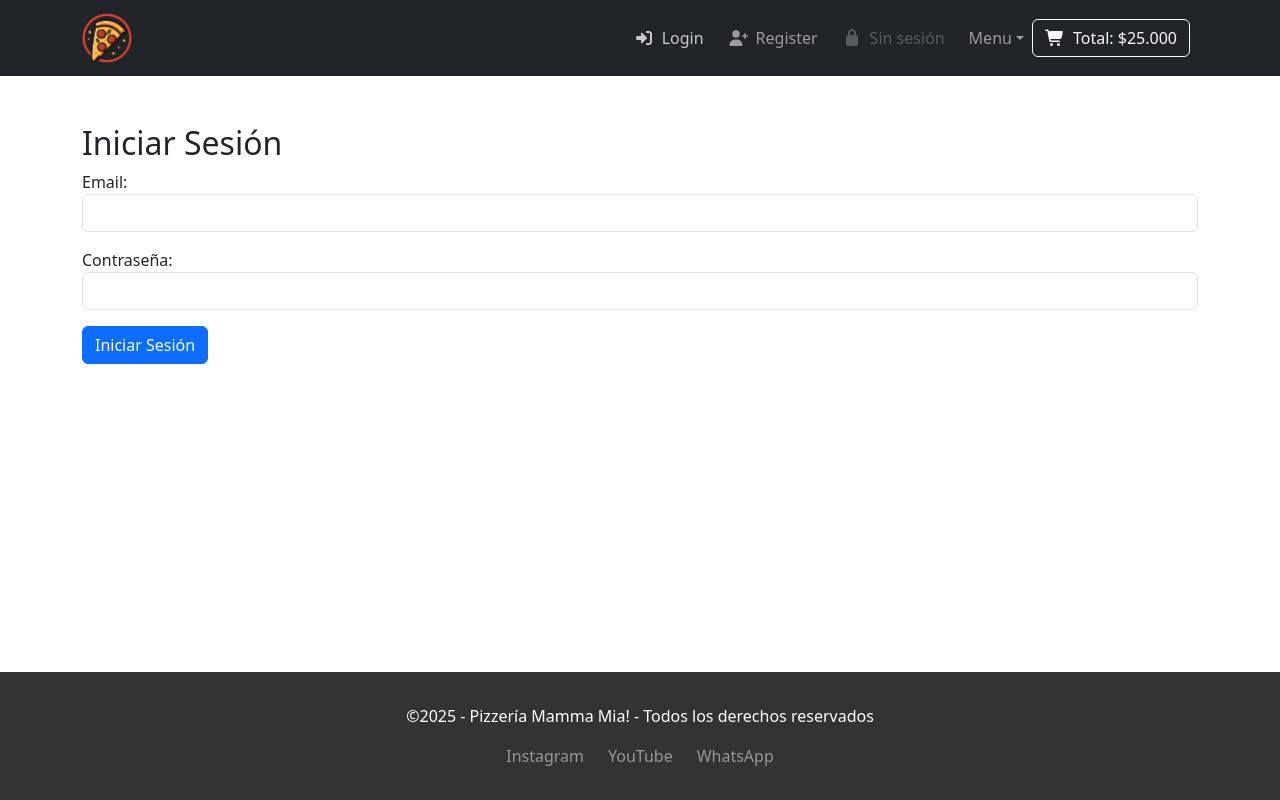
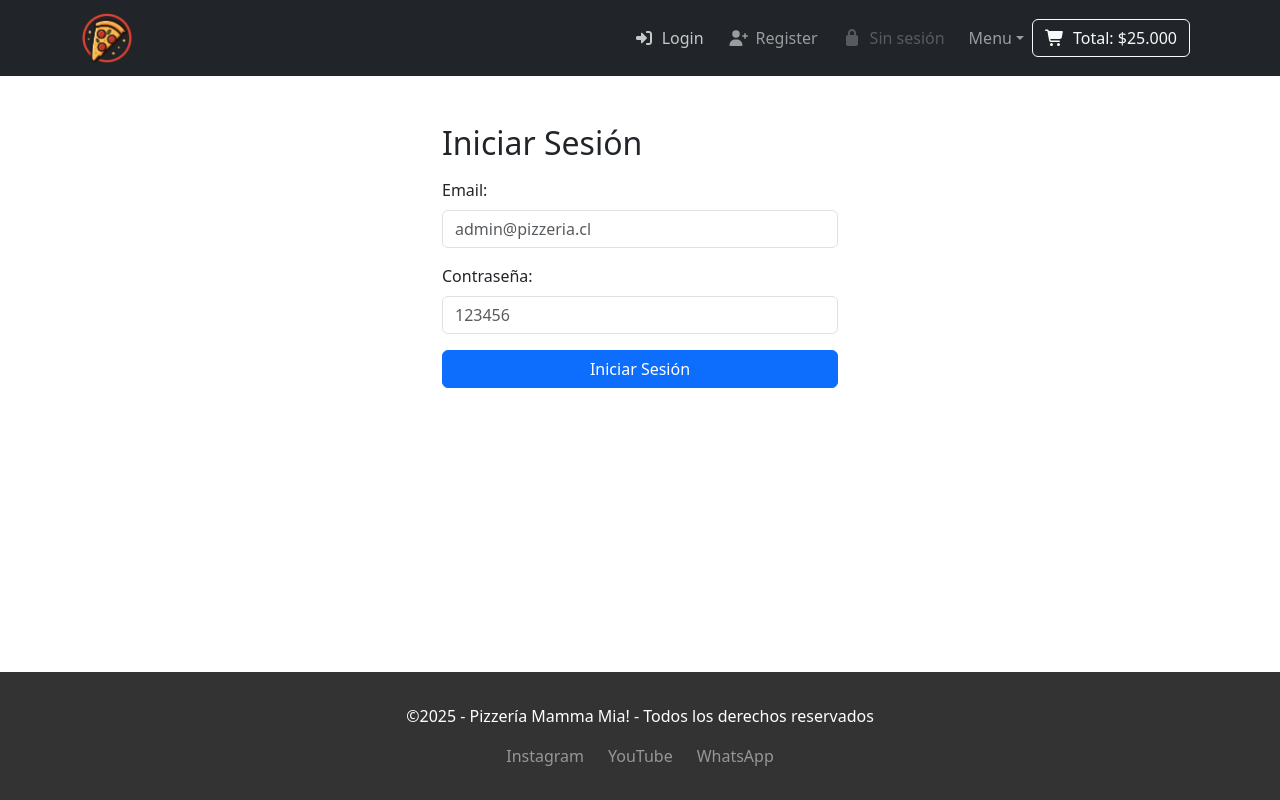
Before and after one commit to IvanLagos/pizzeria-mamma-mia-react, a React app: page / in a window 1280 px wide. Both pictures are taken after a click on the button "Login". Built offline with nearby package versions, Linux system fonts and the light colour scheme; the HTML template or start-up script is replaced by a standard one.

Commit message:
CorrectAnswer-Login

```diff
--- a/src/App.jsx
+++ b/src/App.jsx
@@ -4,8 +4,8 @@ import 'bootstrap/dist/css/bootstrap.min.css';
 import NavBarComponent from './assets/components/navbar/NavBarComponent';
 import HomeComponent from './assets/components/home/HomeComponent';
 import FooterComponent from './assets/components/footer/FooterComponent';
-import Register from './assets/components/register/Register';
-import Login from './assets/components/login/Login';
+import RegisterComponent from './assets/components/register/RegisterComponent';
+import LoginComponent from './assets/components/login/LoginComponent';
 
 function App() {
   const [vista, setVista] = useState("home");
@@ -16,8 +16,8 @@ function App() {
 
       <div className="content-wrapper">
         {vista === "home" && <HomeComponent />}
-        {vista === "register" && <Register />}
-        {vista === "login" && <Login />}
+        {vista === "register" && <RegisterComponent />}
+        {vista === "login" && <LoginComponent />}
       </div>
 
       <FooterComponent />
--- a/src/assets/components/login/Login.jsx
+++ /dev/null
@@ -1,59 +0,0 @@
-import { useState } from "react";
-
-const Login = () => {
-  const [email, setEmail] = useState("");
-  const [password, setPassword] = useState("");
-  const [mensaje, setMensaje] = useState("");
-
-  const handleSubmit = (e) => {
-    e.preventDefault();
-
-    if (!email || !password) {
-      setMensaje("Todos los campos son obligatorios");
-      return;
-    }
-
-    if (password.length < 6) {
-      setMensaje("La contraseña debe tener al menos 6 caracteres");
-      return;
-    }
-
-    setMensaje("¡Inicio de sesión exitoso!");
-  };
-
-  return (
-    <div className="container mt-5">
-      <h2>Iniciar Sesión</h2>
-      <form onSubmit={handleSubmit}>
-
-        <div className="mb-3">
-          <label>Email:</label>
-          <input
-            type="email"
-            className="form-control"
-            value={email}
-            onChange={(e) => setEmail(e.target.value)}
-          />
-        </div>
-
-        <div className="mb-3">
-          <label>Contraseña:</label>
-          <input
-            type="password"
-            className="form-control"
-            value={password}
-            onChange={(e) => setPassword(e.target.value)}
-          />
-        </div>
-
-        <button type="submit" className="btn btn-primary">
-          Iniciar Sesión
-        </button>
-      </form>
-
-      {mensaje && <p className="mt-3 alert alert-info">{mensaje}</p>}
-    </div>
-  );
-};
-
-export default Login;
--- /dev/null
+++ b/src/assets/components/login/LoginComponent.jsx
@@ -0,0 +1,100 @@
+import { useState } from "react";
+
+const VALID_EMAIL = "admin@pizzeria.cl";
+const VALID_PASS  = "123456";
+
+const LoginComponent = () => {
+  const [email, setEmail] = useState("");
+  const [password, setPassword] = useState("");
+  const [mensaje, setMensaje] = useState("");
+  const [tipo, setTipo] = useState("info");
+
+  const [isLogged, setIsLogged] = useState(false);
+
+  const handleSubmit = (e) => {
+    e.preventDefault();
+
+    if (!email || !password) {
+      setMensaje("Todos los campos son obligatorios");
+      setTipo("danger");
+      setIsLogged(false);
+      return;
+    }
+
+    if (password.length < 6) {
+      setMensaje("La contraseña debe tener al menos 6 caracteres");
+      setTipo("danger");
+      setIsLogged(false);
+      return;
+    }
+
+    if (email === VALID_EMAIL && password === VALID_PASS) {
+      setMensaje("✅ Usuario y contraseña correctos");
+      setTipo("success");
+      setIsLogged(true);
+      // setMensaje("¡Inicio de sesión exitoso!");
+    } else {
+      setMensaje("❌ Usuario o contraseña incorrectos");
+      setTipo("danger");
+      setIsLogged(false);
+    }
+  };
+
+  const handleLogout = () => {
+    setIsLogged(false);
+    setMensaje("Sesión cerrada");
+    setTipo("info");
+  };
+
+  return (
+        <div className="container mt-5" style={{ maxWidth: 420 }}>
+      <h2 className="mb-3">Iniciar Sesión</h2>
+
+      {mensaje && (
+        <p className={`alert alert-${tipo} mb-3`} style={{ fontWeight: 600 }}>
+          {mensaje}
+        </p>
+      )}
+
+      {!isLogged ? (
+        <form onSubmit={handleSubmit}>
+          <div className="mb-3">
+            <label className="form-label">Email:</label>
+            <input
+              type="email"
+              className="form-control"
+              placeholder="admin@pizzeria.cl"
+              value={email}
+              onChange={(e) => setEmail(e.target.value)}
+              autoComplete="username"
+            />
+          </div>
+
+          <div className="mb-3">
+            <label className="form-label">Contraseña:</label>
+            <input
+              type="password"
+              className="form-control"
+              placeholder="123456"
+              value={password}
+              onChange={(e) => setPassword(e.target.value)}
+              autoComplete="current-password"
+            />
+          </div>
+
+          <button type="submit" className="btn btn-primary w-100">
+            Iniciar Sesión
+          </button>
+        </form>
+      ) : (
+        <div className="d-grid gap-2">
+          <button className="btn btn-secondary" onClick={handleLogout}>
+            Cerrar sesión
+          </button>
+        </div>
+      )}
+    </div>
+  );
+};
+
+export default LoginComponent;
```
Also changed, not shown: src/assets/components/register/RegisterComponent.jsx (renamed from src/assets/components/register/Register.jsx).
